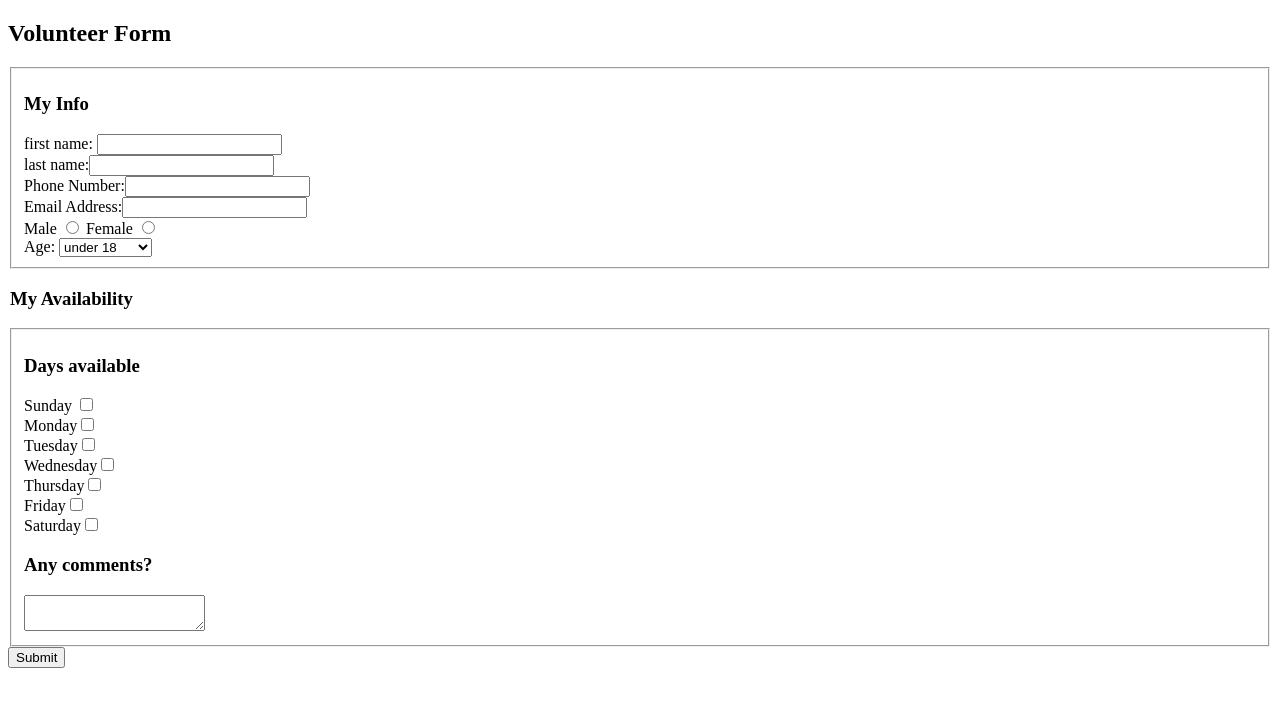
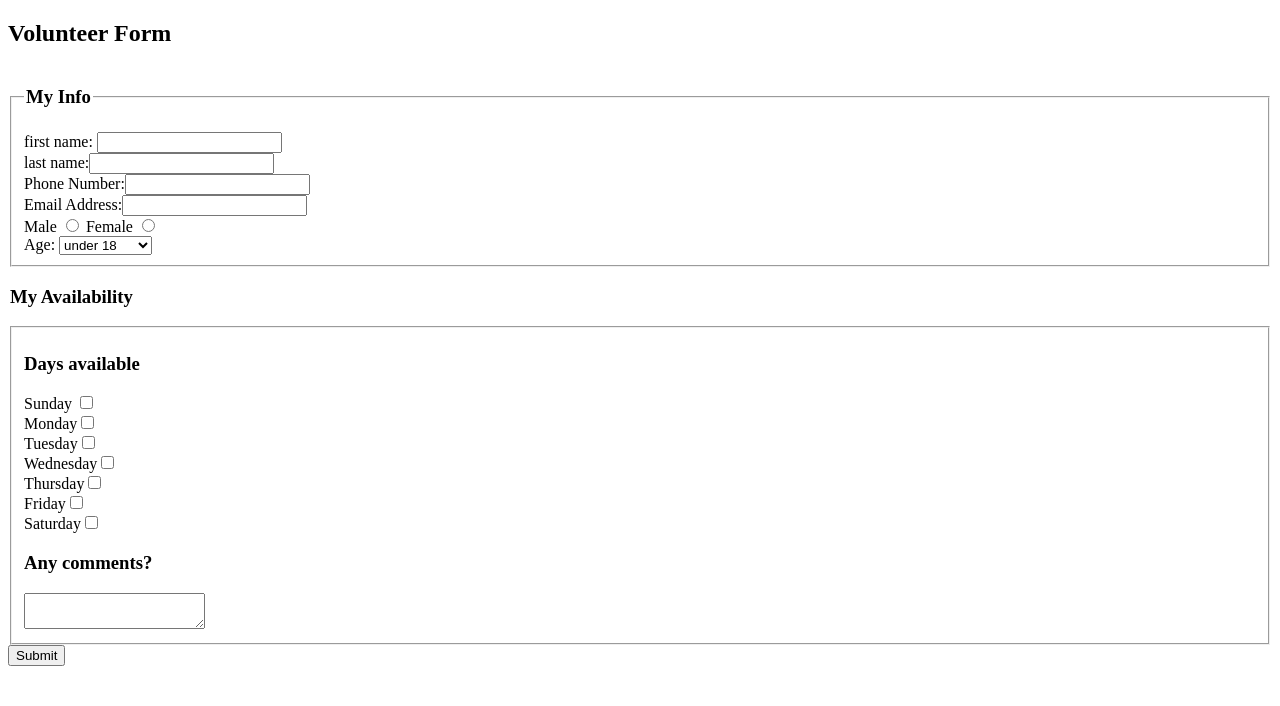
Before and after one commit to Gmprado78/lab-4, a plain HTML site: page index.html in a window 1280 px wide. Drawn offline with Linux system fonts and the light colour scheme.

Commit message:
Update index.html

```diff
--- a/index.html
+++ b/index.html
@@ -8,7 +8,7 @@
     <h2>Volunteer Form</h2>
 	<form action="http://bloomingdale.sat.iit.edu/kriedan/lab3formscript.php" method="post">
 	<fieldset>
-	  <h3>My Info</h3>
+	  <legend><h3>My Info</h3></legend>
 	    <div><label>first name: <input type="text" name="first_name_field" </label></div>
 		<div><label>last name:<input type="text" name="last_name_field"</label></div>
 		<div><label>Phone Number:<input type="text" name="phone_field"</label></div>
```
